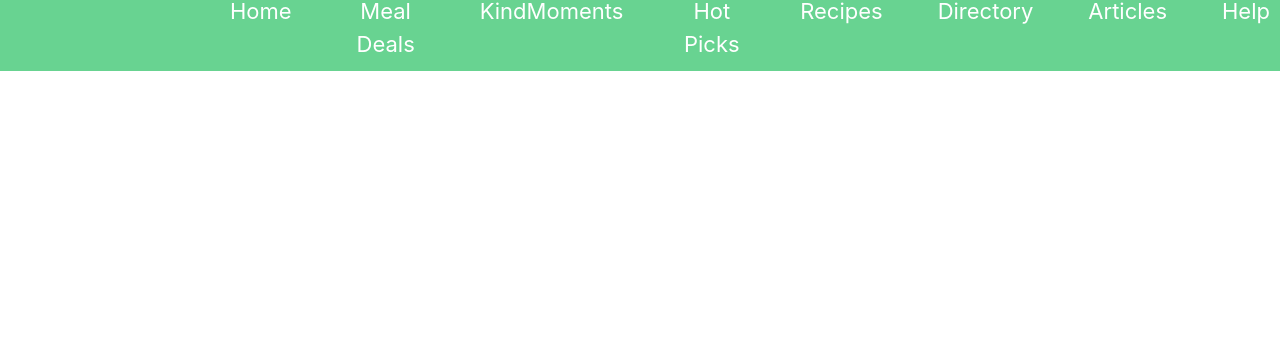
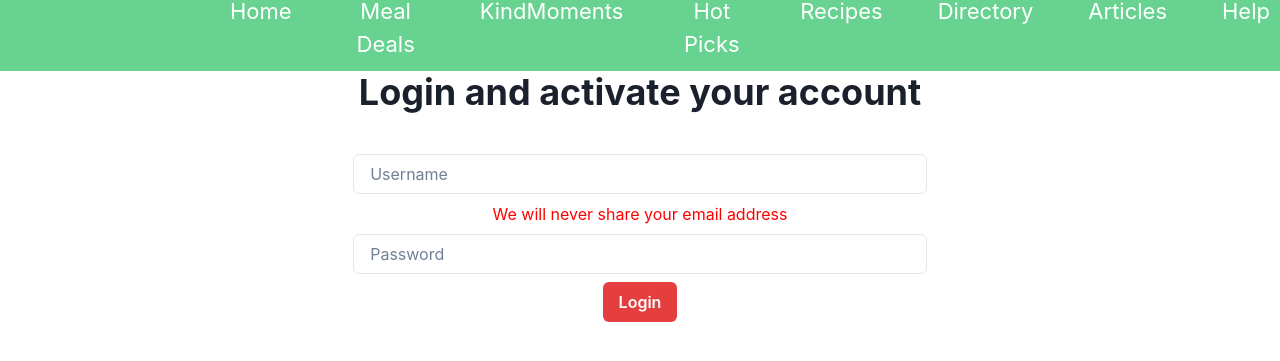
Before and after one commit to gucci1909/Kindmeal-website-clone, a React (Create React App) app: page /login in a window 1280 px wide. Shown: the part 331-692 px from the top of the page. Built offline with nearby package versions, Linux system fonts and the light colour scheme.

Commit message:
kindmeal day-4

```diff
--- /dev/null
+++ b/src/Context.jsx
@@ -0,0 +1,14 @@
+import React from 'react'
+import LoginContextProvider from './ContextLogin/LoginContext'
+import AppContextProvider from './ContextSignup/AppContext'
+
+function ContextProvider({children}) {
+  return (
+    <AppContextProvider>
+      <LoginContextProvider>
+        {children}
+      </LoginContextProvider>
+    </AppContextProvider>
+  )
+}
+export default ContextProvider
--- a/src/ContextLogin/LoginContext.jsx
+++ b/src/ContextLogin/LoginContext.jsx
@@ -0,0 +1,22 @@
+import React from 'react'
+import { useReducer } from 'react';
+import { createContext } from 'react'
+import reducer from './Reducer';
+export const LoginContext = createContext();
+function LoginContextProvider({children}){
+  const InitState = {
+    name : '',
+    isAuth: false,
+    loading : false,
+    error: false
+  }
+  const [state,dispatch] = useReducer(reducer,InitState)
+
+  return (
+    <LoginContext.Provider value={{state,dispatch}}>
+        {children}
+    </LoginContext.Provider>
+  )
+}
+
+export default LoginContextProvider
--- a/src/ContextSignup/AppContext.jsx
+++ b/src/ContextSignup/AppContext.jsx
@@ -5,7 +5,6 @@ import reducer from './Reducer';
 export const AppContext = createContext();
 function AppContextProvider({children}){
   const InitState = {
-    name : '',
     loading : false,
     error : false
   }
--- a/src/ContextSignup/Reducer.js
+++ b/src/ContextSignup/Reducer.js
@@ -3,11 +3,11 @@
 function reducer(state,action){
   switch(action.type){
     case 'LOADING' :
-        return {...state,loading:true,error:false,name:""}
+        return {...state,loading:true,error:false}
     case 'SUCCESS' :
         return {...state,loading:false,error:false}
     case 'ERROR' :
-       return {...state,loading:false,error:true,name:""}
+       return {...state,loading:false,error:true}
     default :
        return state
   }
--- a/src/Pages/Login.jsx
+++ b/src/Pages/Login.jsx
@@ -1,15 +1,62 @@
-import { Box } from '@chakra-ui/react'
-import React from 'react'
-import Navbar from '../Components/Navbar'
+import {
+  Box,
+  Button,
+  Container,
+  Heading,
+  Input,
+  Spacer,
+  Stack,
+  Text,
+} from "@chakra-ui/react";
+import axios from "axios";
+import React from "react";
+import { useState } from "react";
+import Navbar from "../Components/Navbar";
 
 function Login() {
+  const [login, setLogin] = useState({
+    email: "",
+    password: "",
+  });
+  const handleChange = (e) => {
+    const { value, name } = e.target;
+    setLogin({ ...login, [name]: value });
+  };
+  const handleLogin = (login)=>{
+
+    axios.post(`https://immense-wildwood-85705.herokuapp.com/user/Login`,{
+      username :login.email,
+      password:login.password,
+    }).then((res)=>console.log(res.data)).catch((err)=>console.log('error'))
+  }
   return (
     <Box>
-        <Navbar/>
+      <Navbar />
 
-
+      <Heading>Login and activate your account</Heading>
+      <Container mt={10}>
+        <Stack direction="column" gap="0.5rem">
+          <Input
+            type="email"
+            value={login.email}
+            name="email"
+            placeholder="Username"
+            onChange={(e) => handleChange(e)}
+          />
+          <Text color="red">We will never share your email address</Text>
+          <Input
+            type="password"
+            value={login.password}
+            name="password"
+            placeholder="Password"
+            onChange={(e) => handleChange(e)}
+          />
+          <Spacer></Spacer>
+        </Stack>
+        <Button colorScheme="red" onClick={()=>handleLogin(login)}>Login</Button>
+      </Container>
     </Box>
-  )
+  );
 }
 
-export default Login
+export default Login;
```
Also changed, not shown: src/index.js (+4 -3 lines).
